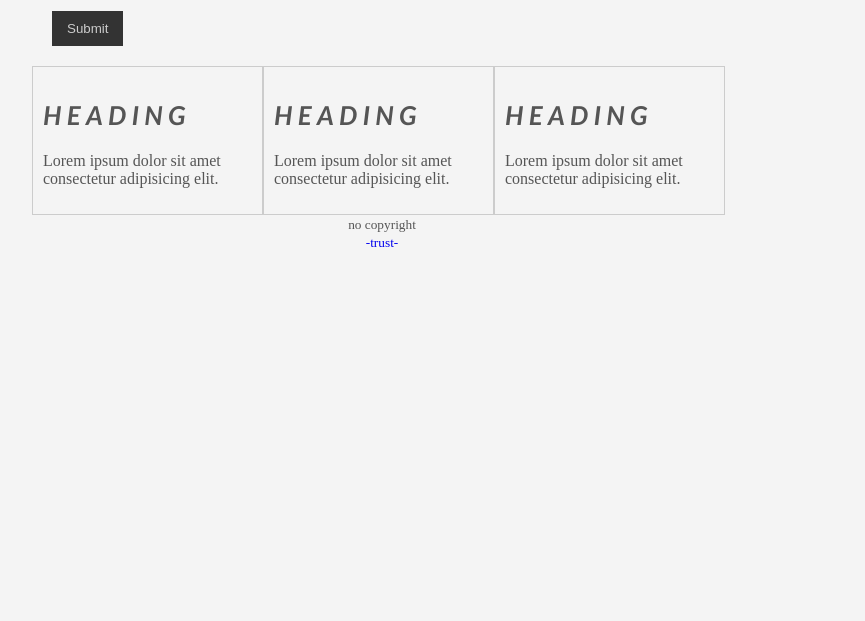
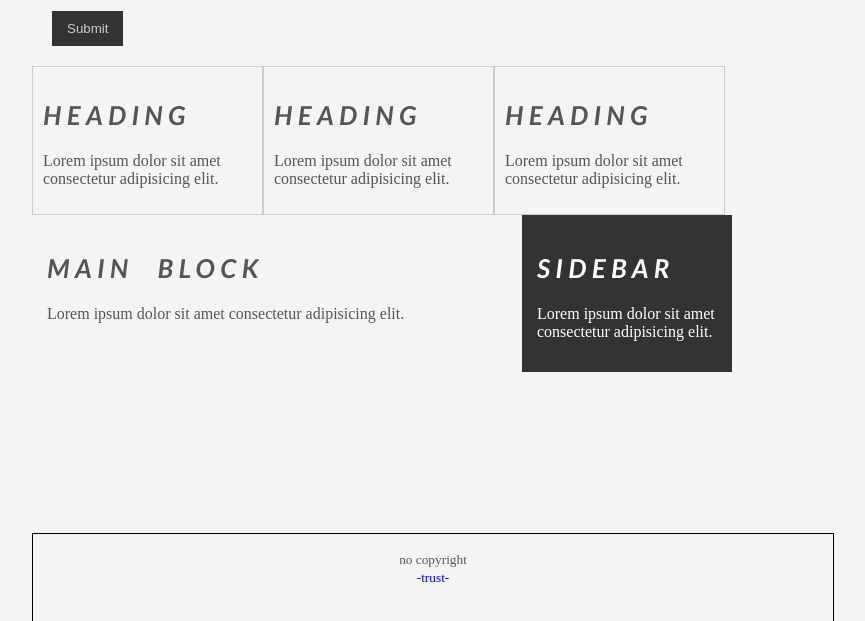
Before and after one commit to MarcusSilvus/basic-website, a plain HTML site: page index.html in a window 1280 px wide. Shown: the part 1435-2056 px from the top of the page, without its empty margins (258-1123 px from the left). Before the commit the page ends 1702 px from the top, so only its background shows below. Drawn offline with Linux system fonts and the light colour scheme.

Commit message:
playing with box sizing and positioning

```diff
--- a/index.html
+++ b/index.html
@@ -103,15 +103,31 @@
           <h2>Heading</h2>
           <p>Lorem ipsum dolor sit amet consectetur adipisicing elit.</p>
         </div>
+
+        <div class="clr">
+          <div id="mainBlock">
+            <h2>Main Block</h2>
+            <p>Lorem ipsum dolor sit amet consectetur adipisicing elit.</p>
+          </div>
+
+          <div id="sidebar">
+            <h2>Sidebar</h2>
+            <p>Lorem ipsum dolor sit amet consectetur adipisicing elit.</p>
+          </div>
+
+        </div>
+
       </main>
 
       <br>
+      <div class="footer">
         <footer>
           <p><small>no copyright
             <br>
             <a href="https://www.copyright.gov/" target="_blank">-trust-</a></small>
           </p>
         </footer>
+    </div>
   </div> <!-- /.container -->
 </body>
 </html>
--- a/style.css
+++ b/style.css
@@ -21,6 +21,10 @@ a:visited {
   color: green;
 }
 */
+
+.clr {
+  clear:both;
+}
 
 h2 {
   /*
@@ -117,6 +121,30 @@ h2 {
   box-sizing: border-box;
 }
 
+#mainBlock {
+  float: left;
+  width: 70%;
+  padding: 15px;
+  box-sizing: border-box;
+}
+
+#sidebar {
+  float: right;
+  width: 30%;
+  background-color: #333333;
+  color: #fff;
+  padding: 15px;
+  box-sizing: border-box;
+}
+
+.footer {
+  width: 800px;
+  height: 500px;
+  border: 1px solid #000;
+  margin-top: 300px;
+}
+
+
 footer {
   text-align: center;
 }
```
Lines whose indentation alone changed are shown as unchanged.
